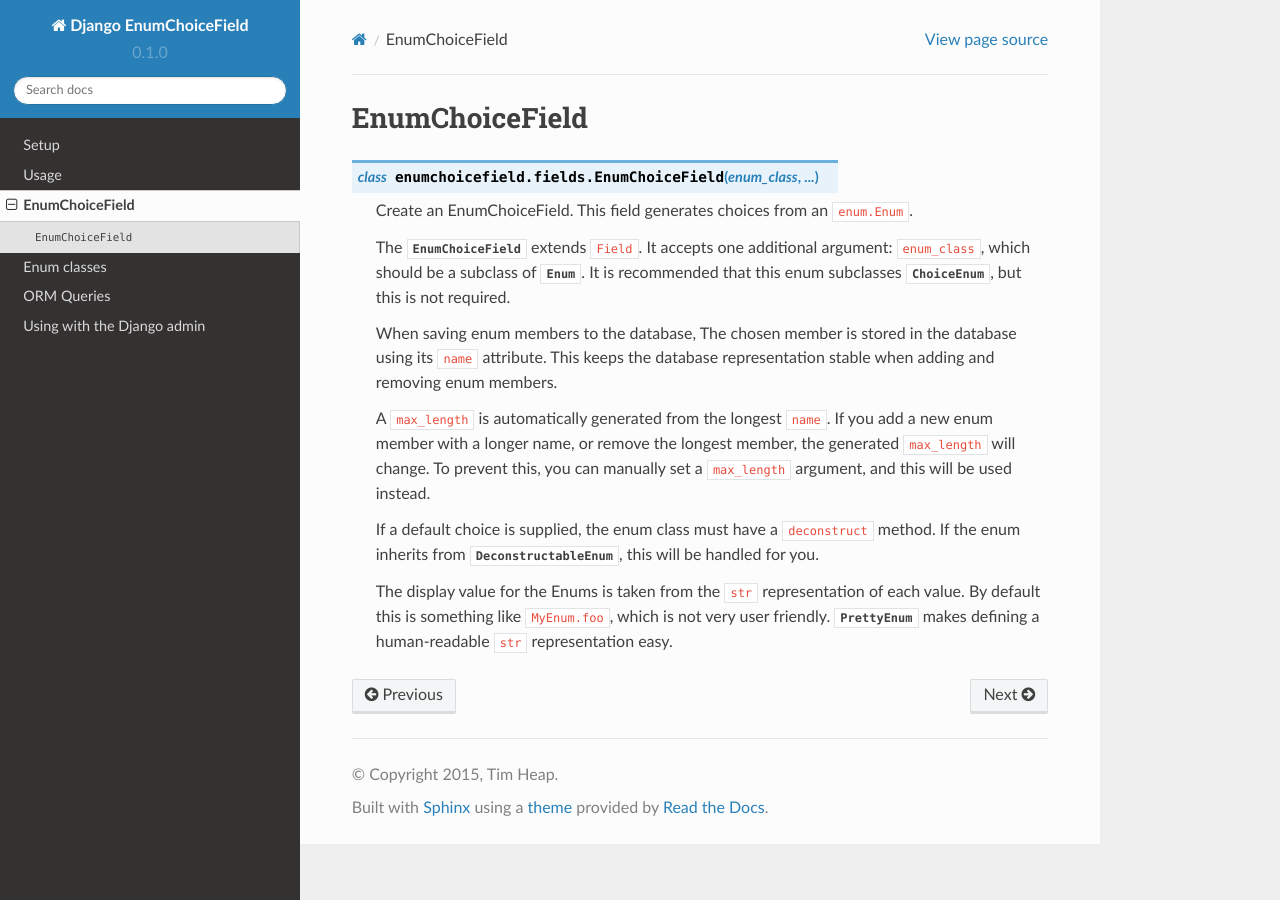
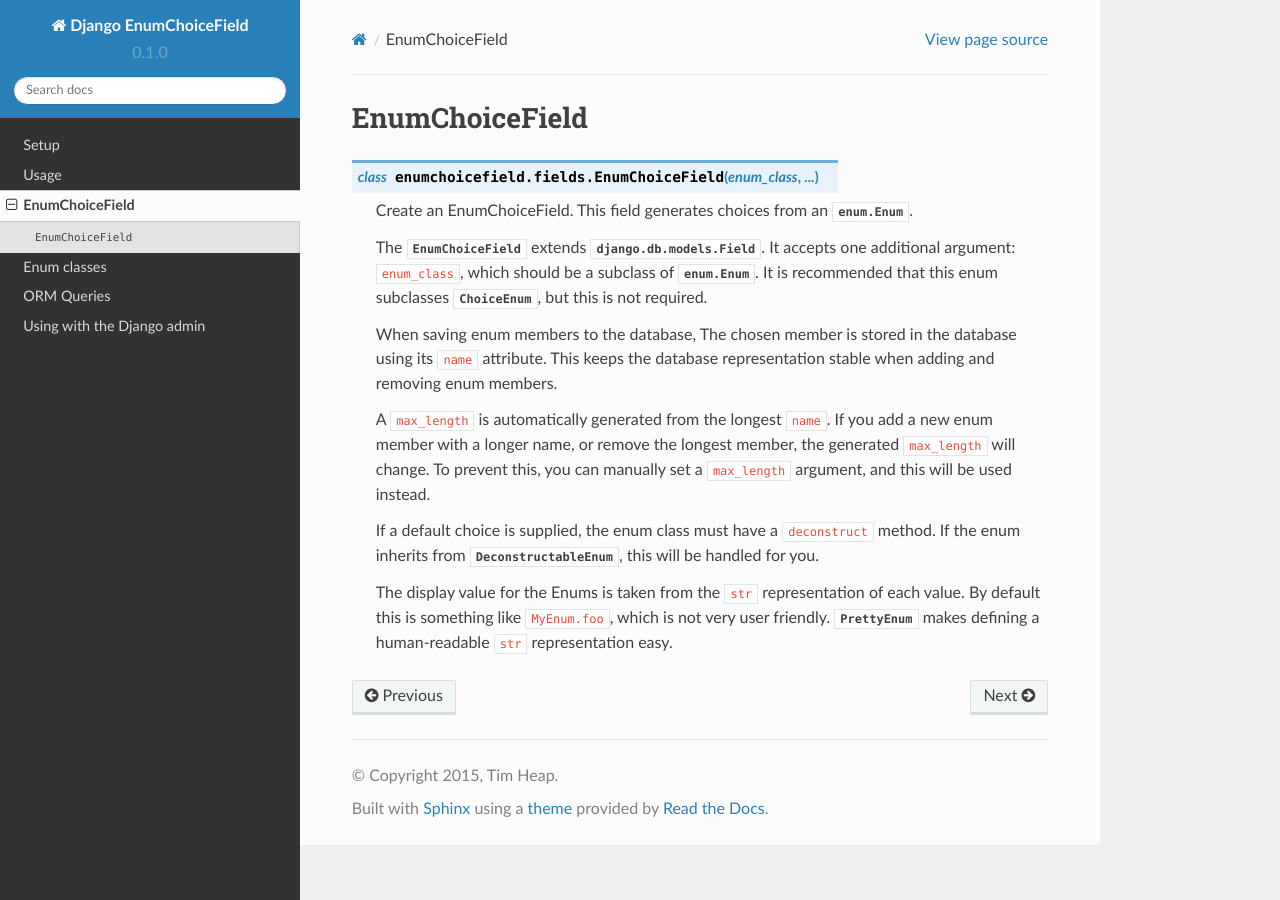
Before and after one commit to mx-moth/django-enumchoicefield, a Sphinx documentation site: the page built from docs/field.rst, in a window 1280 px wide. Built offline with Sphinx 7.4.7 and the Read the Docs theme 2.0.0, drawn with Linux system fonts in a browser that asks for light colours.

```diff
--- a/docs/admin.rst
+++ b/docs/admin.rst
@@ -8,7 +8,7 @@ Using with the Django admin
 are compatible with the Django admin out of the box,
 with one exception. If you want to use a
 :class:`~enumchoicefield.fields.EnumChoiceField`
-in a ``ModelAdmin.list_filter``, you need to use the
+in a :attr:`~django.contrib.admin.ModelAdmin.list_filter`, you need to use the
 :class:`~enumchoicefield.admin.EnumListFilter`.
 
 .. autoclass:: enumchoicefield.admin.EnumListFilter
--- a/docs/conf.py
+++ b/docs/conf.py
@@ -33,6 +33,7 @@ import sphinx_rtd_theme
 # ones.
 extensions = [
     'sphinx.ext.autodoc',
+    'sphinx.ext.intersphinx',
 ]
 
 # Add any paths that contain templates here, relative to this directory.
@@ -106,6 +107,14 @@ pygments_style = 'sphinx'
 
 # If true, `todo` and `todoList` produce output, else they produce nothing.
 todo_include_todos = False
+
+# -- Interspinx options ---------------------------------------------------
+
+intersphinx_mapping = {
+    'django': ('https://docs.djangoproject.com/en/1.9/',
+               'http://docs.djangoproject.com/en/dev/_objects/'),
+    'python': ('https://docs.python.org/3.5', None),
+}
 
 
 # -- Options for HTML output ----------------------------------------------
--- a/docs/field.rst
+++ b/docs/field.rst
@@ -8,11 +8,11 @@ EnumChoiceField
 
 .. class:: EnumChoiceField(enum_class, ...)
 
-    Create an EnumChoiceField. This field generates choices from an ``enum.Enum``.
+    Create an EnumChoiceField. This field generates choices from an :class:`enum.Enum`.
 
-    The :class:`EnumChoiceField` extends ``Field``.
+    The :class:`EnumChoiceField` extends :class:`django.db.models.Field`.
     It accepts one additional argument:
-    ``enum_class``, which should be a subclass of :class:`~enum.Enum`.
+    ``enum_class``, which should be a subclass of :class:`enum.Enum`.
     It is recommended that this enum subclasses
     :class:`~enumchoicefield.enum.ChoiceEnum`,
     but this is not required.
```
